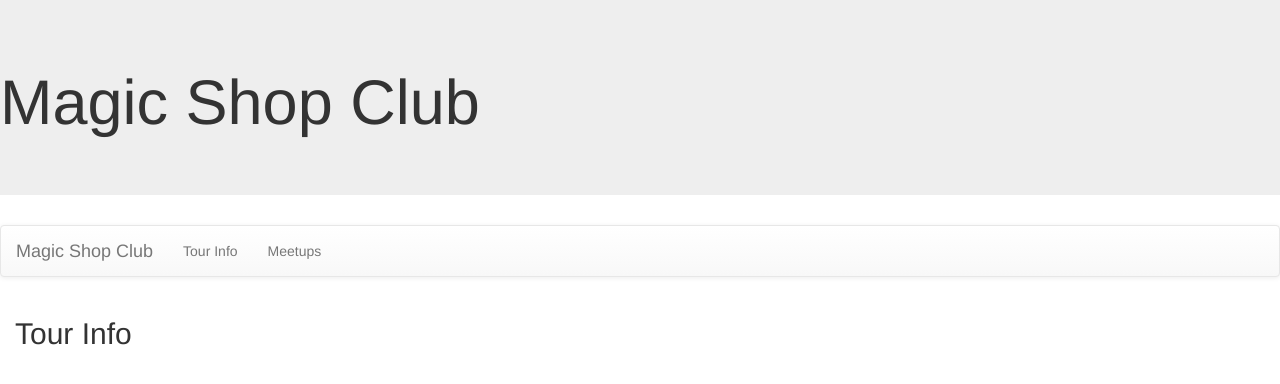
After one commit to emballar/MagicShopClub, a Django app: page /club/tourinfo/ in a window 1280 px wide. The commit adds this page. Shown: the top 384 px of the page. Run offline with Django 4.2, Linux system fonts and the light colour scheme; data that the repository does not hold is empty; some libraries are stand-ins or nearby versions.

Commit message:
views commit 1

```diff
--- a/club/templates/base.html
+++ b/club/templates/base.html
@@ -16,8 +16,8 @@
 <a class="navbar-brand" href="{% url 'index' %}">Magic Shop Club</a>
 </div>
 <ul class="nav navbar-nav">
-<li>Dummy</li>
-<li>Dummy</li>
+<li><a href="{% url 'tourinfo' %}">Tour Info </a></li>
+<li><a href="{% url 'meetup' %}">Meetups </a></li>
 </ul>
 </div>
 </nav>
--- /dev/null
+++ b/club/templates/club/tourinfo.html
@@ -0,0 +1,9 @@
+{% extends 'base.html' %}
+{% block content %}
+<h2>Tour Info</h2>
+<ul>
+    {% for t in tour_list %}
+        <li>{{ t.location }}</li>
+    {% endfor %}
+</ul>
+{% endblock %}
--- a/club/urls.py
+++ b/club/urls.py
@@ -3,4 +3,6 @@ from . import views
 
 urlpatterns = [
     path('', views.index, name='index'),
+    path('tourinfo/', views.tourinfo, name='tourinfo'),
+    path('meetup/', views.meetup, name='meetup')
 ]
--- a/club/views.py
+++ b/club/views.py
@@ -1,5 +1,14 @@
 from django.shortcuts import render
+from .models import TourInfo, Meetup
 
 # Create your views here.
 def index(request):
     return render(request, 'club/index.html')
+
+def tourinfo(request):
+    tour_list=TourInfo.objects.all()
+    return render(request, 'club/tourinfo.html', {'tour_list' : tour_list})
+
+def meetup(request):
+    meetup_list=Meetup.objects.all()
+    return render(request, 'club/meetup.html', {'meetup_list' : meetup_list})
```
Also changed, not shown: club/templates/club/meetup.html (added, +9 -0 lines).
